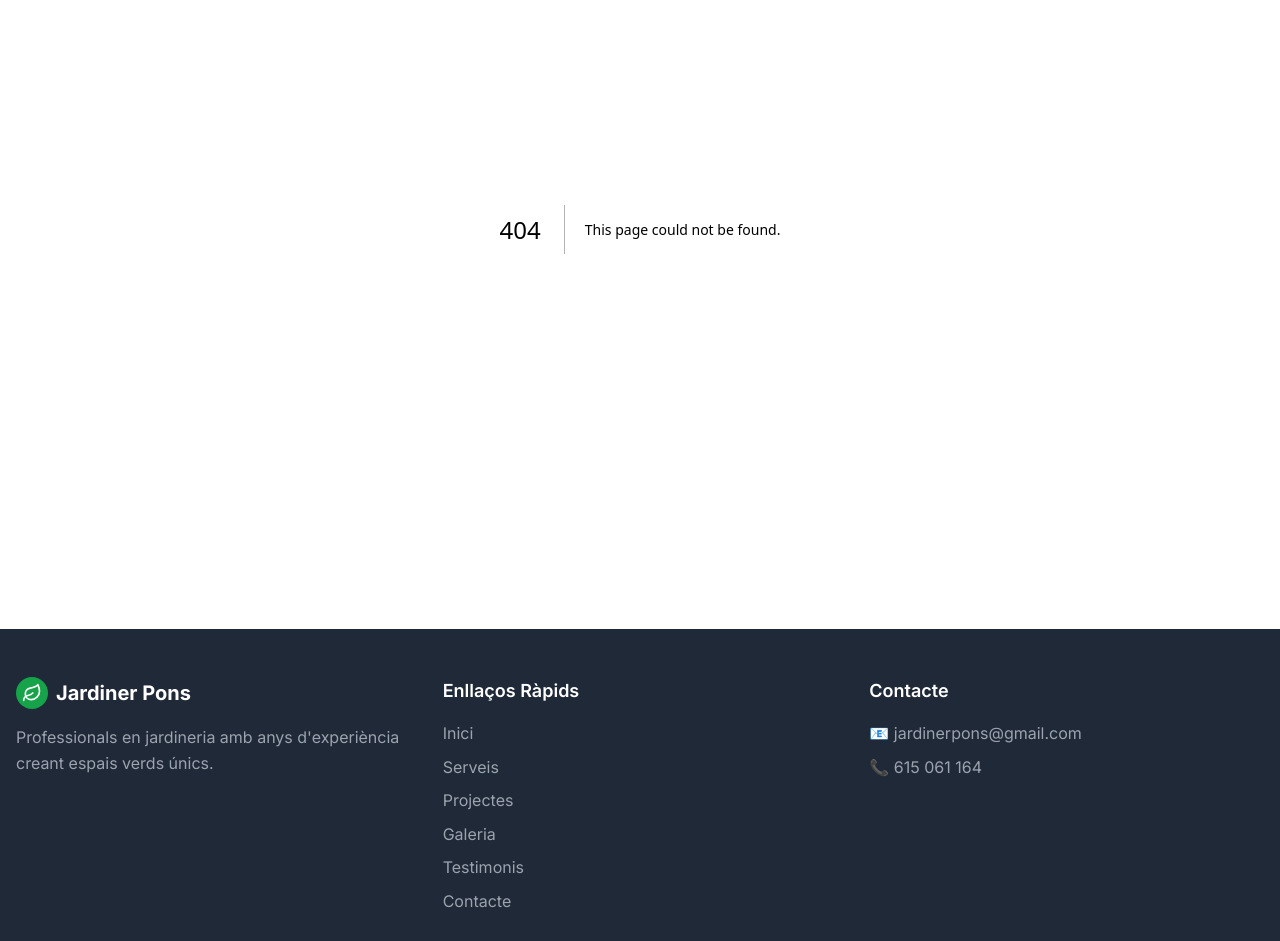
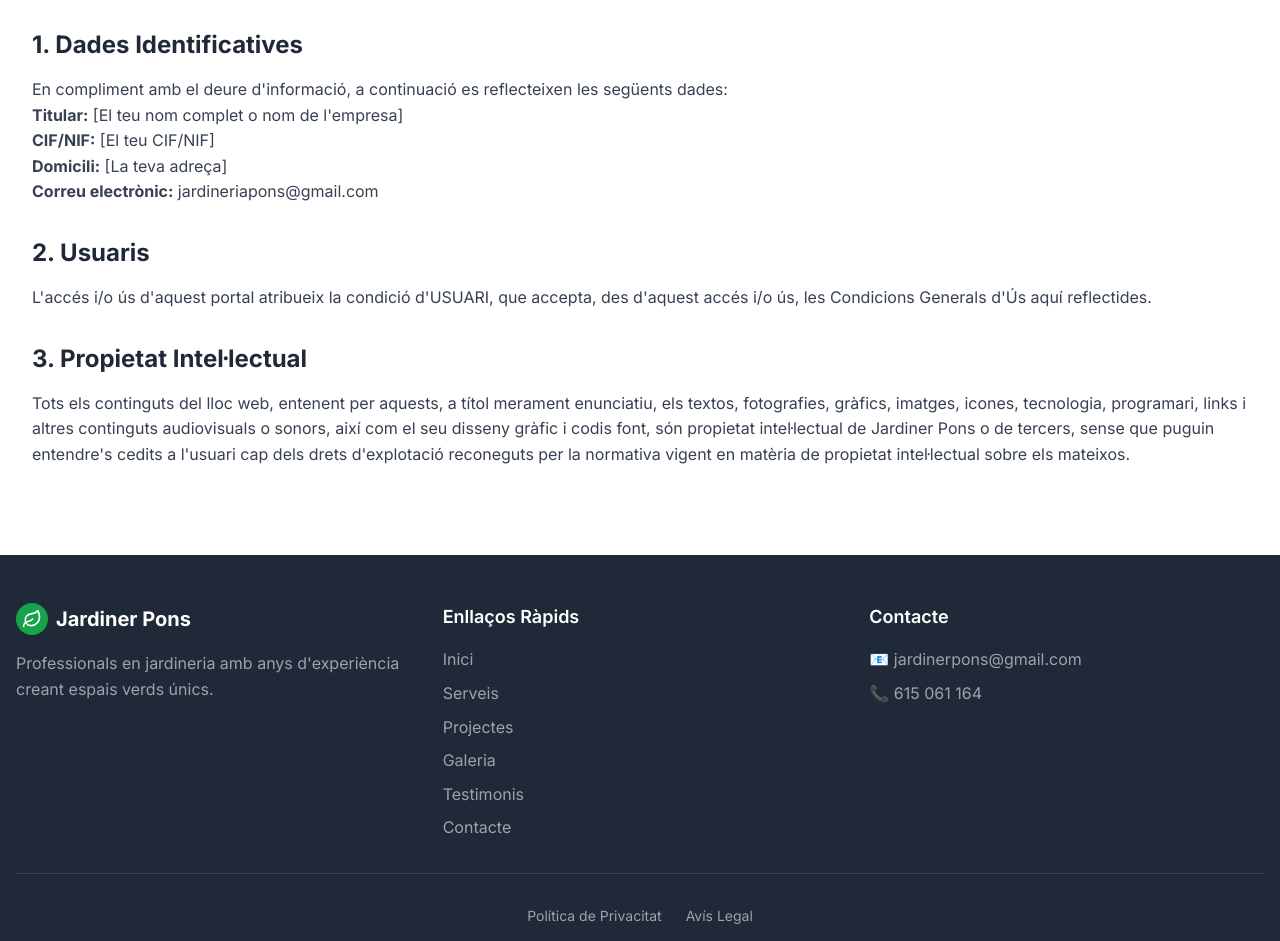
Before and after one commit to BobFarreras/jardineria-pons-next, a Next.js app: page /avis-legal in a window 1280 px wide. Before the commit this address had no page. Shown: the part 171-1112 px from the top of the page. Built offline with nearby package versions, Linux system fonts and the light colour scheme.

Commit message:
instaurar politca i avis legal

```diff
--- /dev/null
+++ b/src/app/avis-legal/page.js
@@ -0,0 +1,40 @@
+// src/app/avis-legal/page.js
+import React from 'react';
+
+export const metadata = {
+  title: 'Avís Legal - Jardiner Pons',
+  description: 'Avís legal i condicions d\'ús del lloc web de Jardiner Pons.',
+};
+
+const LegalNoticePage = () => {
+  return (
+    <div className="bg-white">
+      <div className="container mx-auto px-6 sm:px-8 py-16 pt-32 text-gray-700">
+        <h1 className="text-4xl font-bold text-gray-800 mb-8">Avís Legal</h1>
+
+        <h2 className="text-2xl font-bold text-gray-800 mt-8 mb-4">1. Dades Identificatives</h2>
+        <p className="mb-6">
+          En compliment amb el deure d'informació, a continuació es reflecteixen les següents dades:
+          <ul>
+            <li><strong>Titular:</strong> [El teu nom complet o nom de l'empresa]</li>
+            <li><strong>CIF/NIF:</strong> [El teu CIF/NIF]</li>
+            <li><strong>Domicili:</strong> [La teva adreça]</li>
+            <li><strong>Correu electrònic:</strong> jardineriapons@gmail.com</li>
+          </ul>
+        </p>
+
+        <h2 className="text-2xl font-bold text-gray-800 mt-8 mb-4">2. Usuaris</h2>
+        <p className="mb-6">
+          L'accés i/o ús d'aquest portal atribueix la condició d'USUARI, que accepta, des d'aquest accés i/o ús, les Condicions Generals d'Ús aquí reflectides.
+        </p>
+
+        <h2 className="text-2xl font-bold text-gray-800 mt-8 mb-4">3. Propietat Intel·lectual</h2>
+        <p className="mb-6">
+          Tots els continguts del lloc web, entenent per aquests, a títol merament enunciatiu, els textos, fotografies, gràfics, imatges, icones, tecnologia, programari, links i altres continguts audiovisuals o sonors, així com el seu disseny gràfic i codis font, són propietat intel·lectual de Jardiner Pons o de tercers, sense que puguin entendre's cedits a l'usuari cap dels drets d'explotació reconeguts per la normativa vigent en matèria de propietat intel·lectual sobre els mateixos.
+        </p>
+      </div>
+    </div>
+  );
+};
+
+export default LegalNoticePage;
--- /dev/null
+++ b/src/app/politica-de-privacitat/page.js
@@ -0,0 +1,43 @@
+// src/app/politica-de-privacitat/page.js
+import React from 'react';
+
+// Metadata específica per a aquesta pàgina per al SEO
+export const metadata = {
+  title: 'Política de Privacitat - Jardiner Pons',
+  description: 'Consulta la nostra política de privacitat sobre la recollida i ús de dades a Jardiner Pons.',
+};
+
+const PrivacyPolicyPage = () => {
+  return (
+    <div className="bg-white">
+      <div className="container mx-auto px-6 sm:px-8 py-16 pt-32 text-gray-700">
+        <h1 className="text-4xl font-bold text-gray-800 mb-8">Política de Privacitat</h1>
+
+        <p className="mb-4"><strong>Última actualització:</strong> 1 de setembre de 2025</p>
+
+        <p className="mb-6">
+          A Jardiner Pons, respectem la teva privacitat i ens comprometem a protegir les teves dades personals. Aquesta política de privacitat informarà sobre com tractem les teves dades quan visites el nostre lloc web i t'informa sobre els teus drets de privacitat.
+        </p>
+
+        <h2 className="text-2xl font-bold text-gray-800 mt-8 mb-4">1. Dades que Recopilem</h2>
+        <p className="mb-6">
+          Recopilem les dades que ens proporciones directament a través del nostre formulari de contacte, que poden incloure: el teu nom, adreça de correu electrònic i número de telèfon.
+        </p>
+
+        <h2 className="text-2xl font-bold text-gray-800 mt-8 mb-4">2. Com Utilitzem les teves Dades</h2>
+        <p className="mb-6">
+          Utilitzem les teves dades exclusivament per respondre a les teves consultes i proporcionar-te la informació o els serveis que ens has sol·licitat. No compartirem les teves dades amb tercers sense el teu consentiment explícit.
+        </p>
+
+        <h2 className="text-2xl font-bold text-gray-800 mt-8 mb-4">3. Els Teus Drets</h2>
+        <p className="mb-6">
+          Tens dret a accedir, rectificar o suprimir les teves dades personals. També pots oposar-te al tractament de les teves dades. Per exercir aquests drets, pots contactar-nos a través de l'adreça de correu electrònic: <strong>jardineriapons@gmail.com</strong>.
+        </p>
+
+        {/* Afegeix més seccions segons les teves necessitats legals */}
+      </div>
+    </div>
+  );
+};
+
+export default PrivacyPolicyPage;
--- a/src/components/layout/Footer.jsx
+++ b/src/components/layout/Footer.jsx
@@ -56,6 +56,15 @@ const Footer = () => {
         </div>
 
         <div className="border-t border-gray-700 mt-8 pt-8 text-center text-gray-400">
+          <div className="flex justify-center gap-6 mb-4">
+            {/* ✅ NOUS ENLLAÇOS LEGALS */}
+            <Link href="/politica-de-privacitat" className="text-sm text-gray-400 hover:text-green-400">
+              Política de Privacitat
+            </Link>
+            <Link href="/avis-legal" className="text-sm text-gray-400 hover:text-green-400">
+              Avís Legal
+            </Link>
+          </div>
           <p>&copy; {new Date().getFullYear()} Jardiner Pons. Tots els drets reservats.</p>
         </div>
       </div>
--- a/src/components/layout/Header.jsx
+++ b/src/components/layout/Header.jsx
@@ -46,7 +46,7 @@ const Header = () => {
               <Image
                 src={logoPons}
                 alt="Logo de Jardineria Pons"
-                width={40}
+                width={66}
                 className="h-auto rounded-full"
               />
               <span className={`text-xl font-bold ${isScrolled ? 'text-gray-800' : 'text-white'}`}>
--- a/src/components/sections/Contact.jsx
+++ b/src/components/sections/Contact.jsx
@@ -1,62 +1,62 @@
 // src/components/sections/Contact.jsx
-"use client"; // Necessari pels estats (useState), esdeveniments (onSubmit) i el toast
+"use client";
 
 import React, { useState } from 'react';
+import Link from 'next/link';
 import { motion } from 'framer-motion';
 import { Mail, Phone, Send } from 'lucide-react';
 import { Button } from '@/components/ui/button';
-import { useToast } from "@/lib/hooks/use-toast"; // ✅ Corregim la ruta de l'import
-import { sendEmail } from '@/app/actions'; // <-- Importem la nostra Server Action
+import { useToast } from "@/lib/hooks/use-toast";
+import { sendEmail } from '@/app/actions';
 
 const Contact = () => {
   const { toast } = useToast();
   const [isSubmitting, setIsSubmitting] = useState(false);
+  const [privacyAccepted, setPrivacyAccepted] = useState(false);
 
   const handleSubmit = async (event) => {
     event.preventDefault();
-    setIsSubmitting(true);
+    const formData = new FormData(event.currentTarget);
 
-    const formData = new FormData(event.currentTarget);
-    const result = await sendEmail(formData);
-    // Obtenim els valors i eliminem espais en blanc innecessaris
     const name = formData.get('name')?.toString().trim();
     const email = formData.get('email')?.toString().trim();
     const message = formData.get('message')?.toString().trim();
 
-    // --- ✅ NOU BLOC DE VALIDACIÓ ---
     if (!name || !email || !message) {
       toast("Camps Incomplets", {
         description: "Si us plau, omple tots els camps obligatoris per continuar.",
         variant: "destructive",
       });
-      return; // Aturem l'enviament si falten dades
+      return;
     }
+
+    setIsSubmitting(true);
+    const result = await sendEmail(formData);
     setIsSubmitting(false);
 
     if (result.success) {
-      // ✅ LÍNIA CORREGIDA
       toast("Missatge enviat!", {
-        description: "Ens posarem en contacte amb tu aviat. Gràcies per confiar en nosaltres!",
+        description: "Ens posarem en contacte amb tu aviat.",
       });
       event.target.reset();
+      setPrivacyAccepted(false);
     } else {
-      // ✅ LÍNIA CORREGIDA
       toast("Error", {
-        description: "Hi ha hagut un problema en enviar el missatge. Si us plau, torna-ho a intentar.",
+        description: "Hi ha hagut un problema en enviar el missatge.",
         variant: "destructive",
       });
     }
   };
+
   return (
     <section id="contacte" className="py-20 bg-green-50">
-       <div className="container mx-auto px-6 sm:px-12">
+      <div className="container mx-auto px-6 sm:px-8">
         <div className="text-center mb-16 fade-in">
           <h2 className="text-4xl font-bold text-gray-800 mb-4">Contacta amb Nosaltres</h2>
           <p className="text-xl text-gray-600 max-w-2xl mx-auto">
             Estem aquí per ajudar-te a crear el jardí dels teus somnis
           </p>
         </div>
-
         <div className="grid grid-cols-1 lg:grid-cols-2 gap-12">
             <motion.div
               initial={{ opacity: 0, x: -30 }}
@@ -70,7 +70,7 @@ const Contact = () => {
                 </div>
                 <div>
                   <h3 className="font-semibold text-gray-800">Email</h3>
-                <p className="text-gray-600">jardinerpons@gmail.com</p>
+                  <p className="text-gray-600">jardineriapons@gmail.com</p>
                 </div>
               </div>
 
@@ -100,7 +100,6 @@ const Contact = () => {
               transition={{ duration: 0.6 }}
               className="bg-white p-8 rounded-2xl shadow-lg"
             >
-              {/* ✅ Canviem l'event a la etiqueta form */}
               <form onSubmit={handleSubmit} className="contact-form space-y-6">
                 <div>
                   <label htmlFor="name" className="block text-sm font-medium text-gray-700 mb-2">Nom complet</label>
@@ -142,10 +141,28 @@ const Contact = () => {
                   />
                 </div>
 
+                <div className="flex items-center space-x-2">
+                  <input
+                    type="checkbox"
+                    id="privacy"
+                    name="privacy"
+                    checked={privacyAccepted}
+                    onChange={(e) => setPrivacyAccepted(e.target.checked)}
+                    className="h-4 w-4 rounded border-gray-300 text-green-600 focus:ring-green-500"
+                  />
+                  <label htmlFor="privacy" className="text-sm text-gray-600">
+                    He llegit i accepto la
+                    <Link href="/politica-de-privacitat" target="_blank" className="font-semibold text-green-600 hover:underline ml-1">
+                      política de privacitat
+                    </Link>
+                    .
+                  </label>
+                </div>
+
                 <Button
                   type="submit"
-                  className="w-full gradient-bg text-white font-semibold py-3 rounded-lg"
-                  disabled={isSubmitting}
+                  disabled={isSubmitting || !privacyAccepted}
+                  className="w-full gradient-bg text-white font-semibold py-3 rounded-lg transition-opacity duration-200 disabled:opacity-50 disabled:cursor-not-allowed"
                 >
                   {isSubmitting ? 'Enviant...' : (
                     <>
```
Lines whose indentation alone changed are shown as unchanged.
